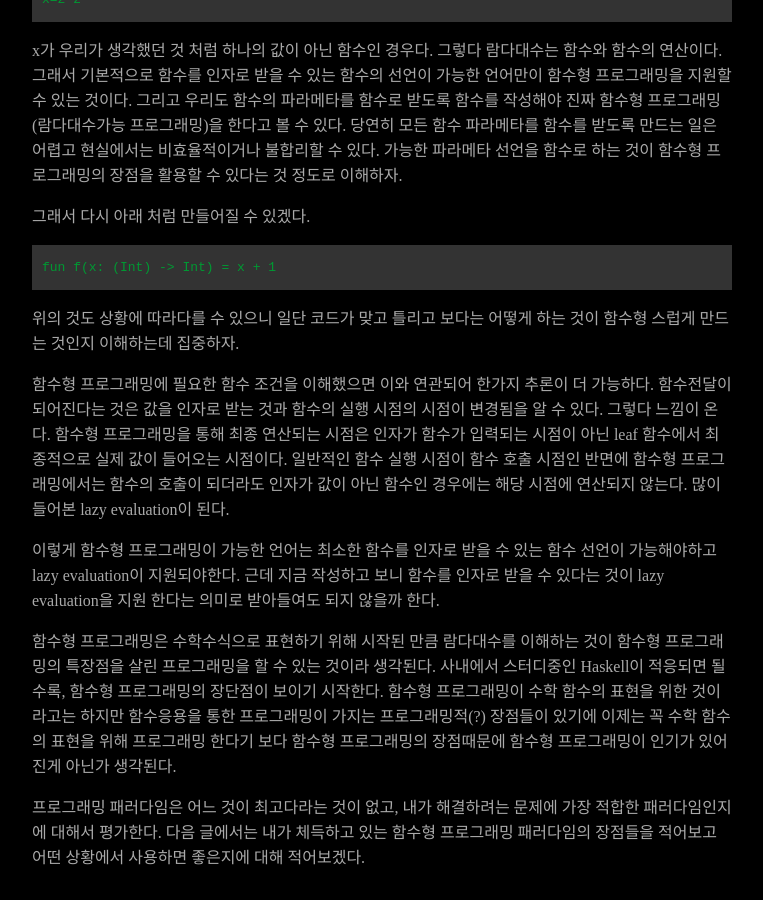
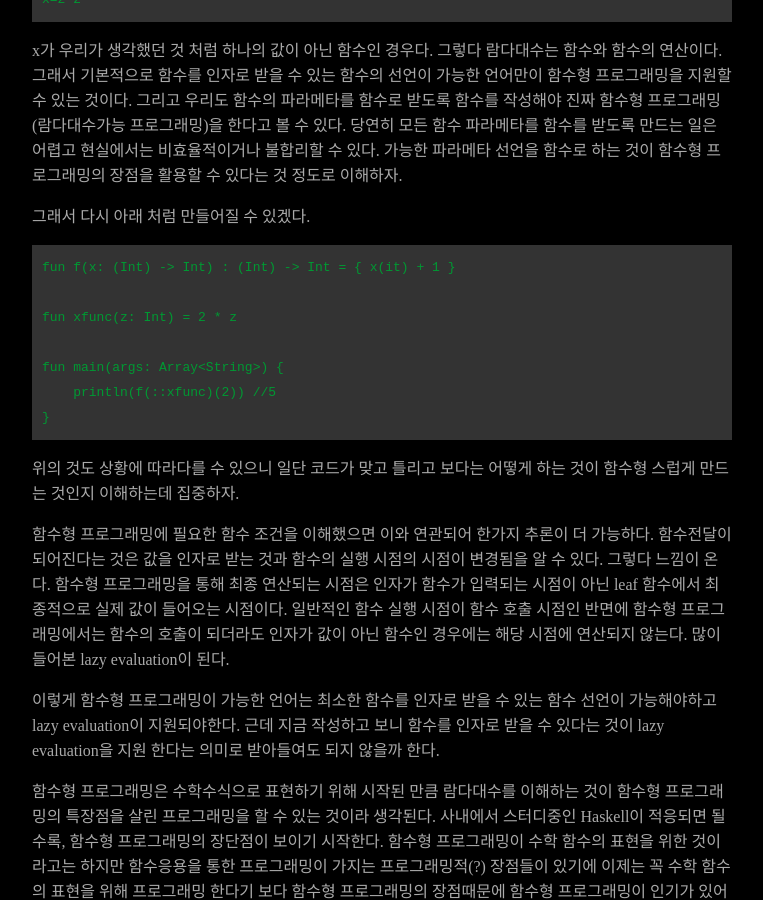
Before and after one commit to nurinamu/nurinamu.github.io, a Jekyll site: the page built from _posts/dev/2019-01-05-fp-and-lambda-calculuis.md, in a window 1280 px wide and 900 px high, scrolled down 1245 px. Shown: the whole window, without its empty margins (258-1021 px from the left). Built offline with Jekyll 4.4.1, drawn with Linux system fonts in a browser that asks for light colours.

Commit message:
replace more correct ex

````diff
--- a/_posts/dev/2019-01-05-fp-and-lambda-calculuis.md
+++ b/_posts/dev/2019-01-05-fp-and-lambda-calculuis.md
@@ -45,7 +45,13 @@ x가 우리가 생각했던 것 처럼 하나의 값이 아닌 함수인 경우
 그래서 다시 아래 처럼 만들어질 수 있겠다.
 
 ```
-fun f(x: (Int) -> Int) = x + 1
+fun f(x: (Int) -> Int) : (Int) -> Int = { x(it) + 1 }
+
+fun xfunc(z: Int) = 2 * z
+
+fun main(args: Array<String>) {
+    println(f(::xfunc)(2)) //5
+}
 ```
 
 위의 것도 상황에 따라다를 수 있으니 일단 코드가 맞고 틀리고 보다는 어떻게 하는 것이 함수형 스럽게 만드는 것인지 이해하는데 집중하자.
````
